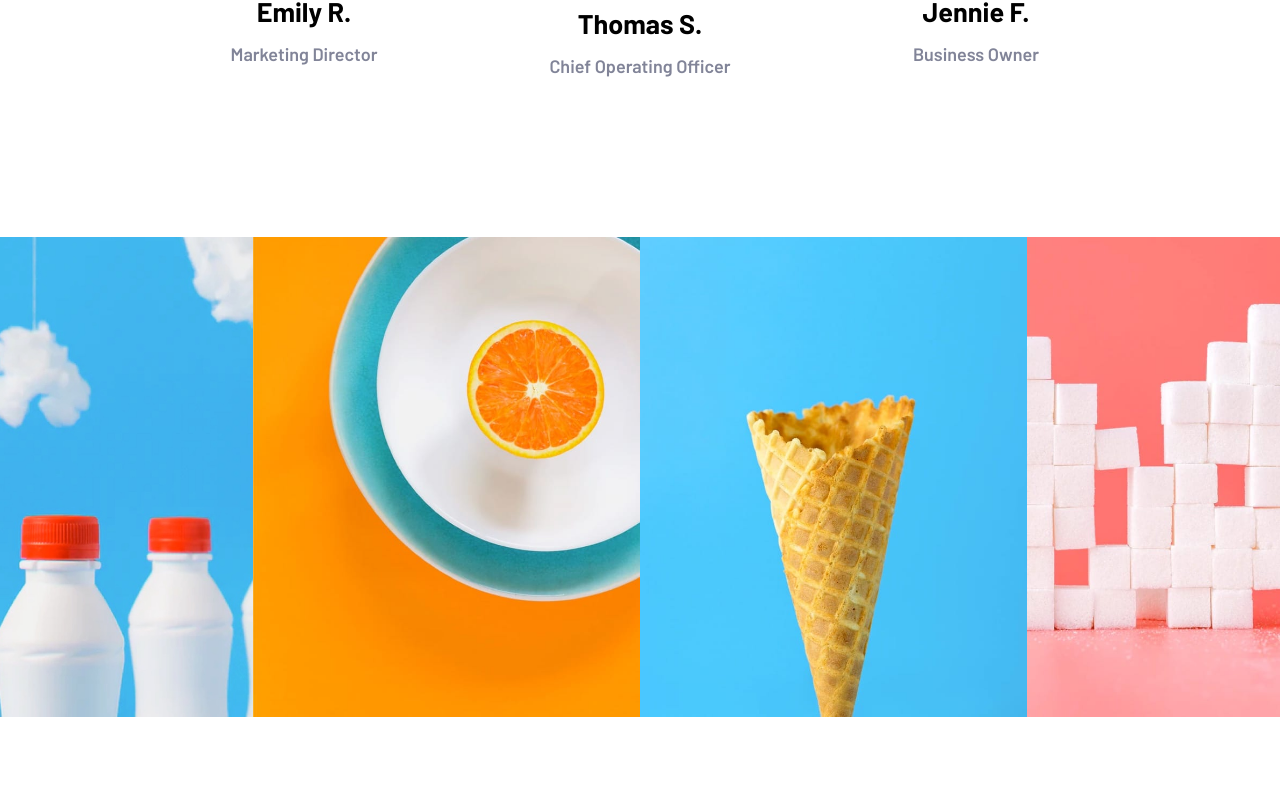
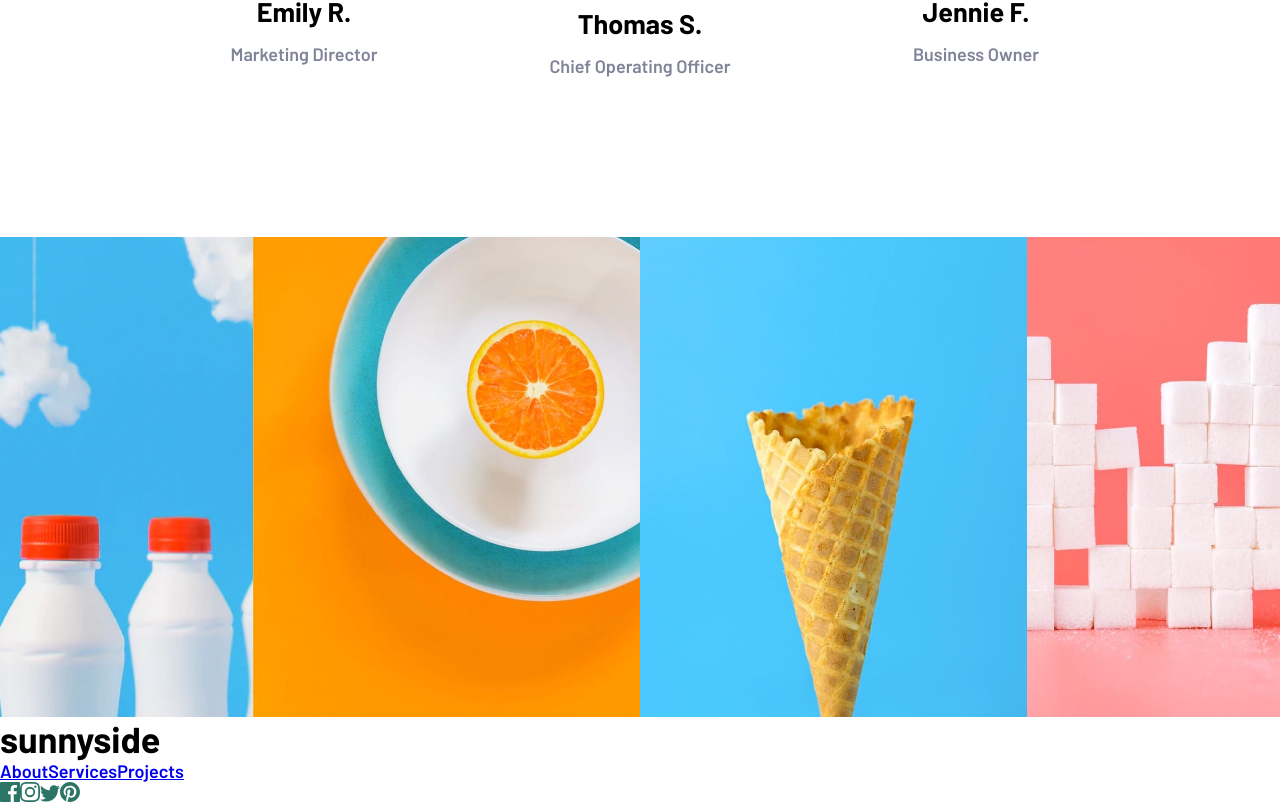
Before and after one commit to mkgwar/frontend-project, a React (Create React App) app: page / in a window 1280 px wide. Shown: the part 3378-4184 px from the top of the page. Before the commit the page ends 4095 px from the top, so only its background shows below. Built offline with nearby package versions, Linux system fonts and the light colour scheme.

Commit message:
Footer boilerplate code done

```diff
--- a/src/App.js
+++ b/src/App.js
@@ -6,6 +6,7 @@ import Component2 from "./Components/Component2";
 import Component3 from "./Components/Component3";
 import Testimonial from "./Components/Testimonial";
 import ImageFooter from "./Components/ImageFooter";
+import { Footer } from "./Components/Footer";
 
 function App() {
   return (
@@ -51,7 +52,8 @@ function App() {
 
       <Testimonial />
       <ImageFooter />
-      {/*   Learn more   Learn more     Client testimonials W        About Services Projects
+      <Footer />
+      {/*     About Services Projects
       Contact */}
     </>
   );
--- /dev/null
+++ b/src/Components/Footer.js
@@ -0,0 +1,24 @@
+import "./Footer.scss";
+import img1 from "../images/icon-facebook.svg";
+import img2 from "../images/icon-instagram.svg";
+import img3 from "..//images/icon-twitter.svg";
+import img4 from "../images/icon-pinterest.svg";
+
+export const Footer = () => {
+  return (
+    <div className="footer">
+      <h1 className="footer__logo">sunnyside</h1>
+      <div className="footer__links">
+        <a href="https://www.google.com">About</a>
+        <a href="https://www.google.com">Services</a>
+        <a href="https://www.google.com">Projects</a>
+      </div>
+      <div className="footer__social">
+        <img src={img1} alt="social" />
+        <img src={img2} alt="social" />
+        <img src={img3} alt="social" />
+        <img src={img4} alt="social" />
+      </div>
+    </div>
+  );
+};
```
Also changed, not shown: src/Components/Footer.scss (added).
